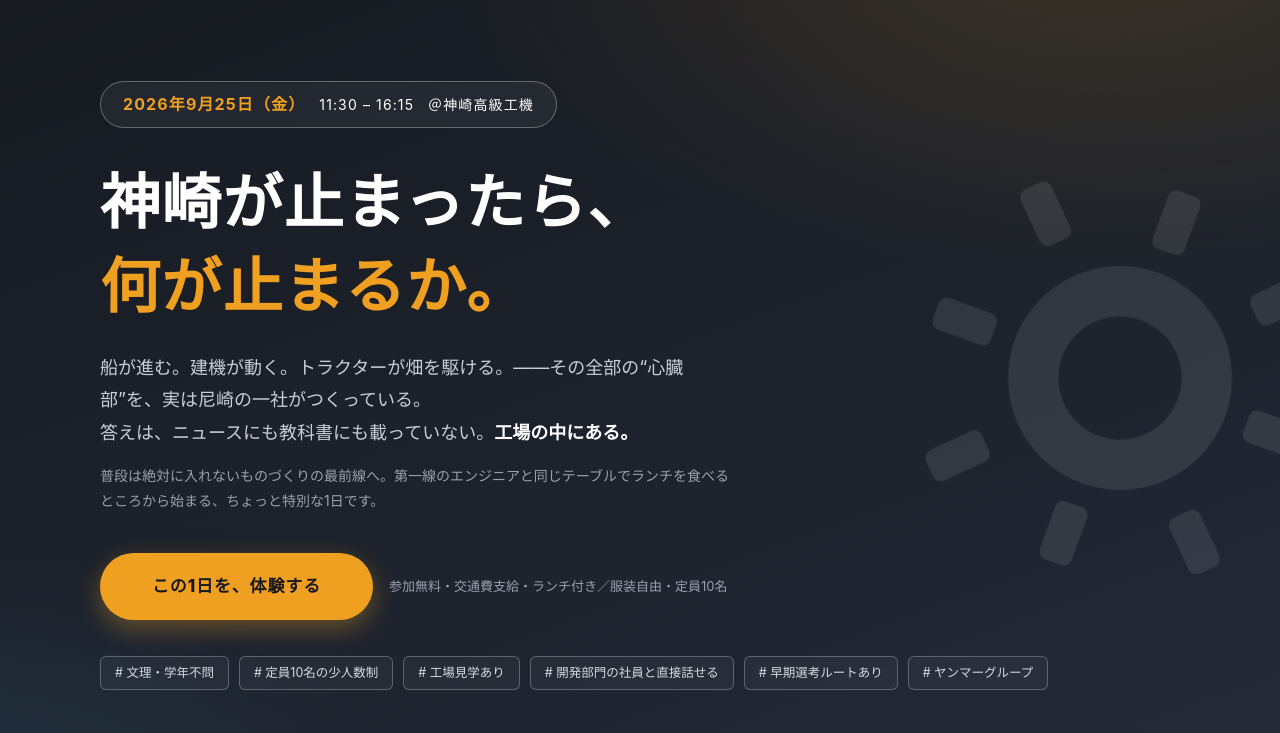
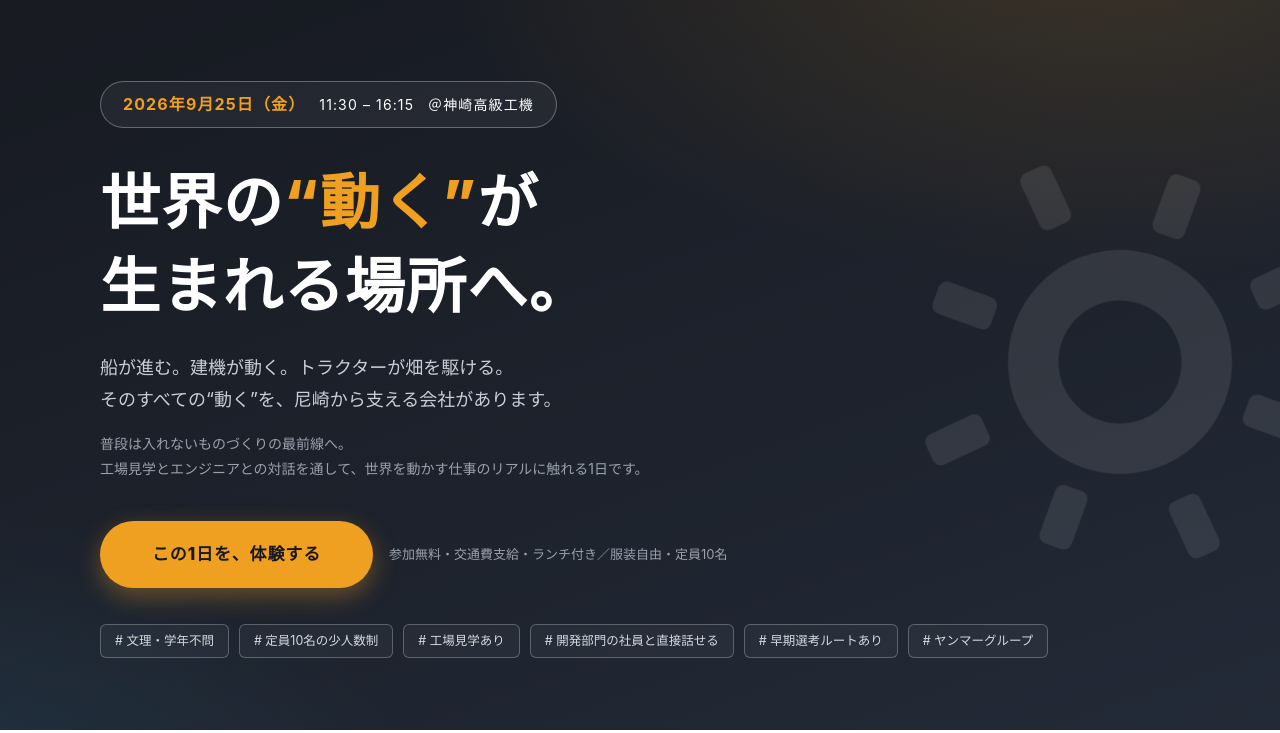
Before and after one commit to izumishintani/kanzaki-event-lp, a plain HTML site: page index.html in a window 1280 px wide. Shown: the part 67-800 px from the top of the page. Drawn offline with Linux system fonts and the light colour scheme.

Commit message:
ヒーローコピーを「世界の“動く”が生まれる場所へ。」に変更
Co-Authored-By: Claude Fable 5 <noreply@anthropic.com>

```diff
--- a/index.html
+++ b/index.html
@@ -3,8 +3,8 @@
 <head>
 <meta charset="UTF-8">
 <meta name="viewport" content="width=device-width, initial-scale=1.0">
-<title>神崎が止まったら、何が止まるか。｜神崎高級工機 新卒採用イベント 9/25(金)</title>
-<meta name="description" content="船・建機・農機——世界の“動く”を支える縁の下のインフラ企業、神崎高級工機の1dayイベント。現場設計者とのランチ交流・工場見学・座談会。早期選考への第一歩。">
+<title>世界の“動く”が生まれる場所へ。｜神崎高級工機 1dayイベント 9/25(金)</title>
+<meta name="description" content="船・建機・農機——世界の“動く”を尼崎から支える神崎高級工機の1dayイベント。工場見学とエンジニアとの対話を通して、世界を動かす仕事のリアルに触れる1日。">
 <style>
   :root{
     --ink:#15181e;
@@ -367,9 +367,9 @@
   </svg>
   <div class="wrap hero-inner">
     <div class="date-badge"><strong>2026年9月25日（金）</strong><span>11:30 – 16:15</span><span>＠神崎高級工機</span></div>
-    <h1>神崎が止まったら、<br><span class="accent">何が止まるか。</span></h1>
-    <p class="lead">船が進む。建機が動く。トラクターが畑を駆ける。——その全部の“心臓部”を、実は尼崎の一社がつくっている。<br>答えは、ニュースにも教科書にも載っていない。<strong style="color:#fff;">工場の中にある。</strong></p>
-    <p class="sub-lead">普段は絶対に入れないものづくりの最前線へ。第一線のエンジニアと同じテーブルでランチを食べるところから始まる、ちょっと特別な1日です。</p>
+    <h1>世界の<span class="accent">“動く”</span>が<br>生まれる場所へ。</h1>
+    <p class="lead">船が進む。建機が動く。トラクターが畑を駆ける。<br>そのすべての“動く”を、尼崎から支える会社があります。</p>
+    <p class="sub-lead">普段は入れないものづくりの最前線へ。<br>工場見学とエンジニアとの対話を通して、世界を動かす仕事のリアルに触れる1日です。</p>
     <div class="hero-cta-row">
       <a class="btn-primary" href="#entry">この1日を、体験する</a>
       <span class="hero-note">参加無料・交通費支給・ランチ付き／服装自由・定員10名</span>
```
